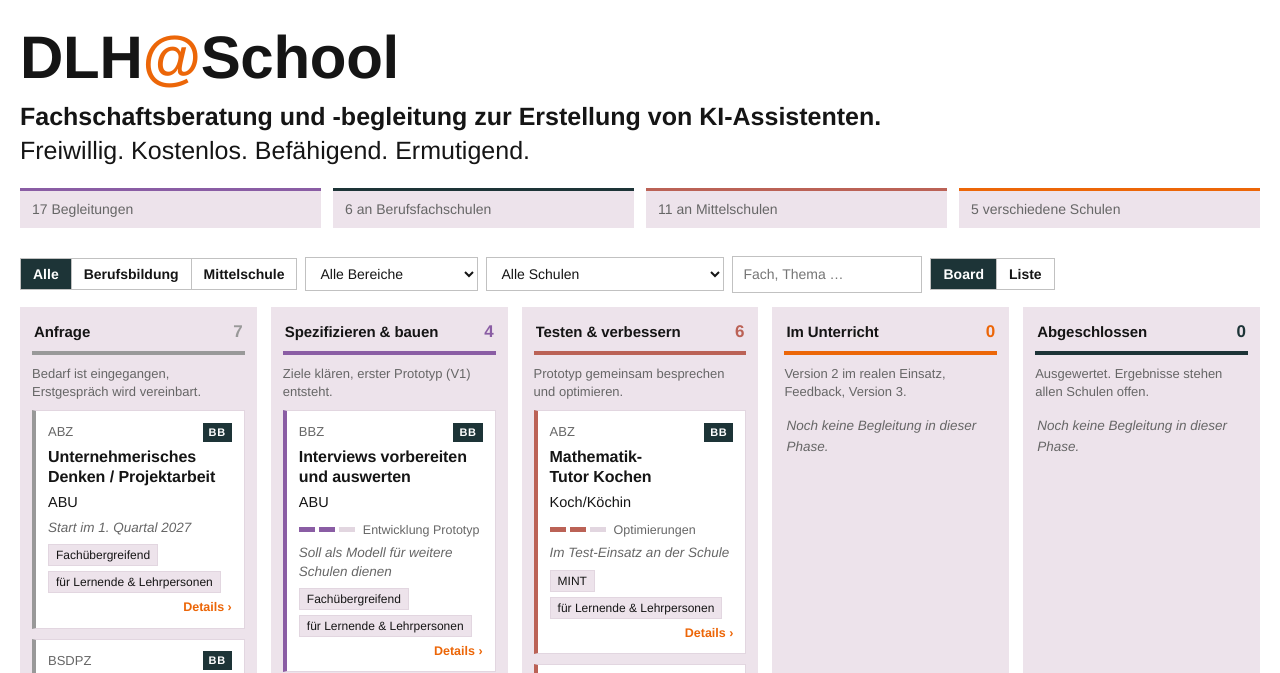
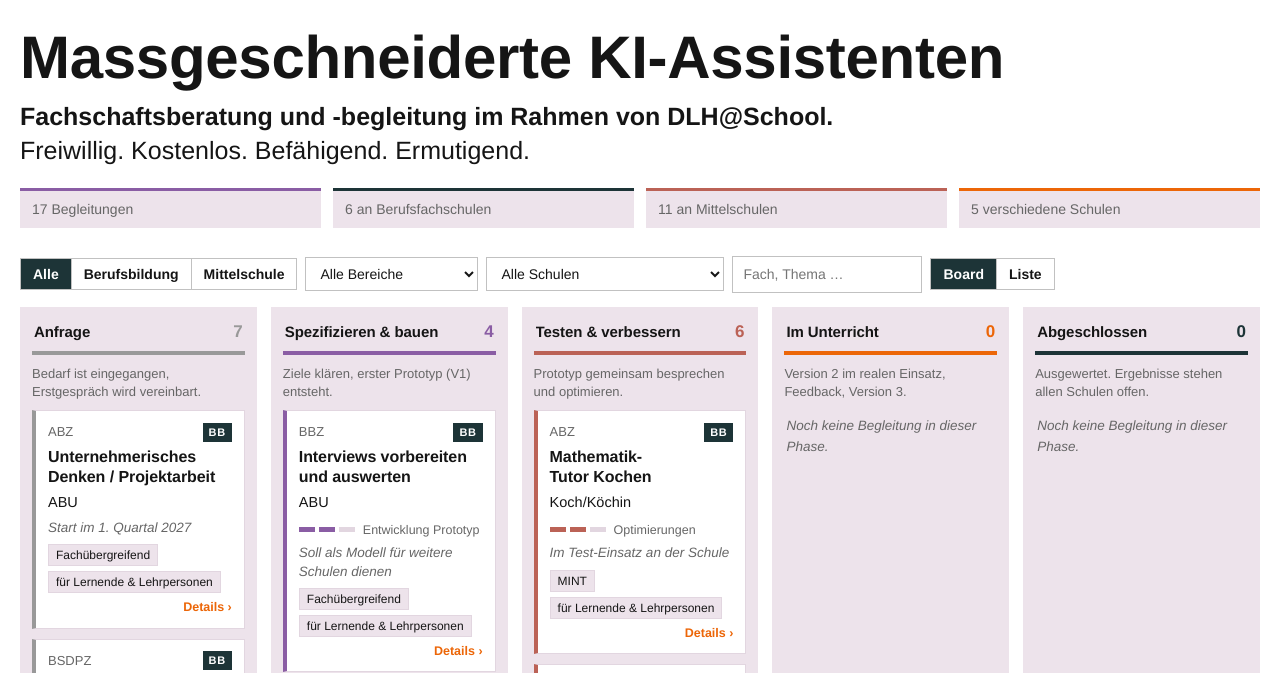
Before and after one commit to aapdinternet/dlh-at-school, a plain HTML site: page index.html in a window 1280 px wide. Shown: the part 127-800 px from the top of the page. Drawn offline with Linux system fonts and the light colour scheme.

Commit message:
Add files via upload

```diff
--- a/index.html
+++ b/index.html
@@ -234,8 +234,8 @@ dialog.info-dlg{width:min(720px,calc(100vw - 24px))}
     <a href="https://dlh.zh.ch" aria-label="Digital Learning Hub Sek II – Startseite"><img class="logo" src="https://dlh.zh.ch/images/elements/DLH-Logo-Wappen-und-Loewe.svg" alt="Digital Learning Hub Sek II"></a>
     <img class="label" src="https://dlh.zh.ch/images/elements/dlh-label.svg" alt="">
   </div>
-  <h1>DLH<span class="at">@</span>School</h1>
-  <p class="sub"><b>Fachschaftsberatung und -begleitung zur Erstellung von KI-Assistenten.</b><br>Freiwillig. Kostenlos. Befähigend. Ermutigend.</p>
+  <h1>Massgeschneiderte KI-Assistenten</h1>
+  <p class="sub"><b>Fachschaftsberatung und -begleitung im Rahmen von DLH@School.</b><br>Freiwillig. Kostenlos. Befähigend. Ermutigend.</p>
 </header>
 
 
```
